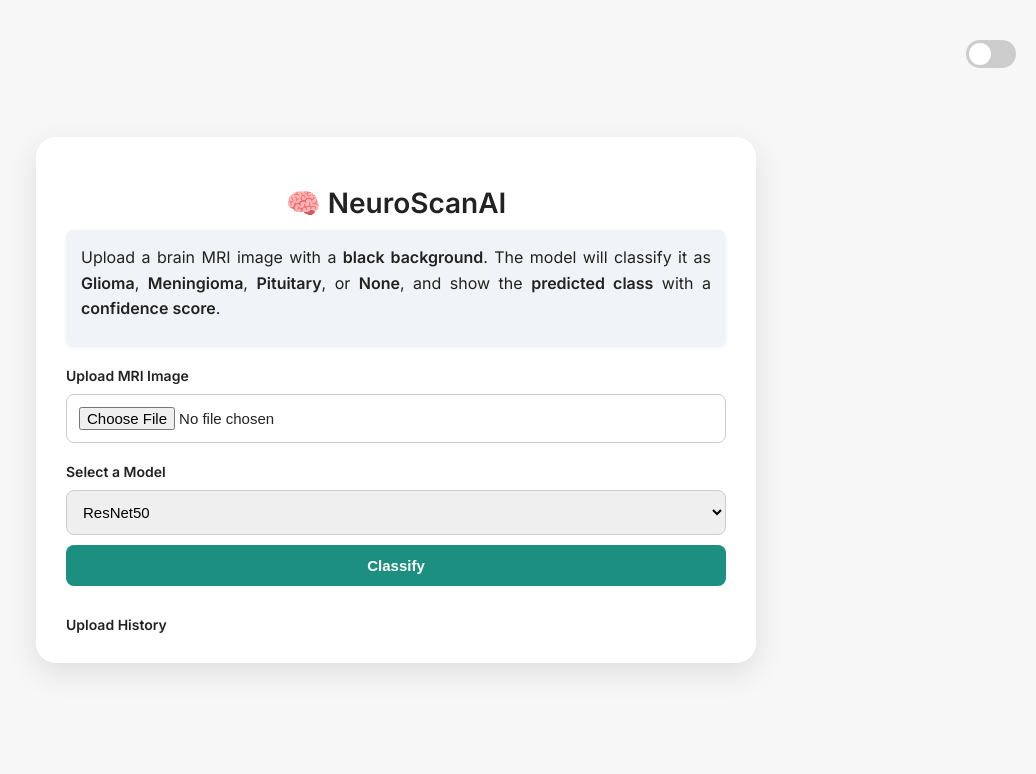
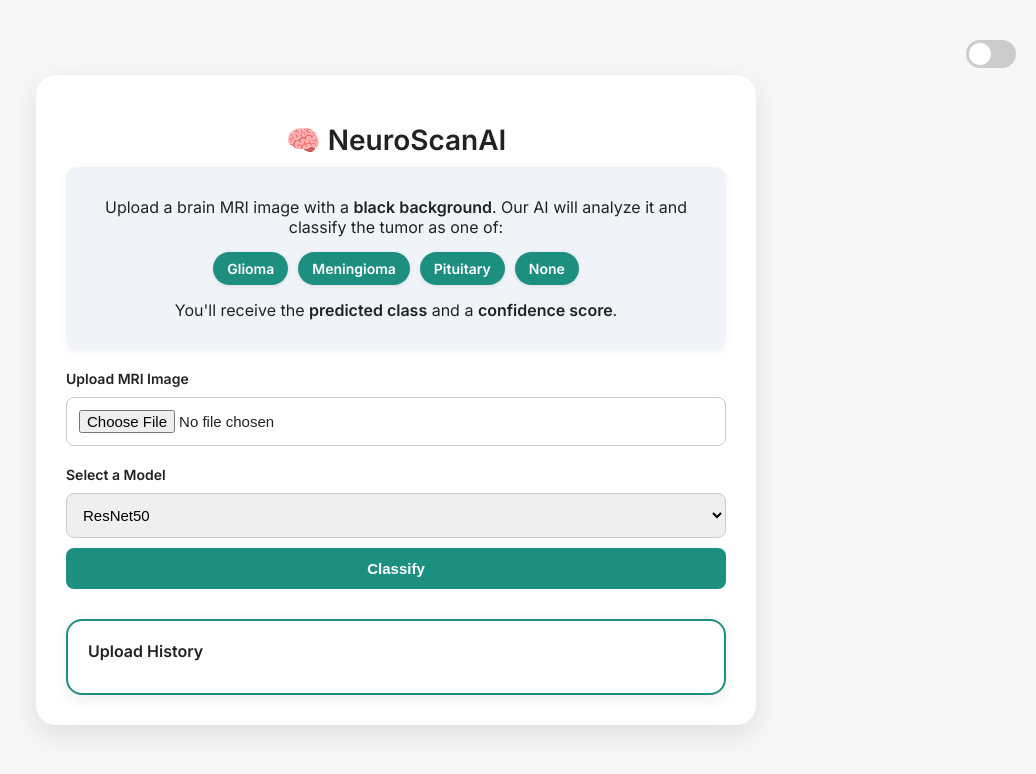
Before and after one commit to CrooBrys/NeuroScanAI, a Flask app: page / in a window 1280 px wide. Shown: the top 774 px of the page, without its empty margins (244-1280 px from the left). Run offline with Flask 3, Linux system fonts and the light colour scheme.

Commit message:
Added badges with tooltips explaining tumour description
Added badge tooltip to display and briefly explain what each classification of tumour means.

```diff
--- a/deployment/static/style.css
+++ b/deployment/static/style.css
@@ -213,95 +213,7 @@ input:checked + .slider:before {
   transform: translateX(22px);
 }
 
-/* History block styling */
-.history {
-  position: relative;
-  margin-top: 30px;
-  font-size: 14px;
-  text-align: left;
-  color: var(--text-color);
-  max-height: 300px;
-  padding-right: 5px;
-  overflow-y: auto;
-  transition: all 0.4s ease;
-}
-
-/* Initially shows scrollbar */
-.history.scroll-reveal {
-  overflow-y: scroll;
-  scrollbar-width: thin;
-  scrollbar-color: #888 transparent;
-}
-
-/* After first interaction: hidden by default, fades in on hover */
-.history.scrolled {
-  overflow-y: auto;
-  scrollbar-width: none;
-  scrollbar-color: transparent transparent;
-}
-
-.history.scrolled:hover {
-  scrollbar-width: thin;
-  scrollbar-color: #888 transparent;
-}
-
-/* WebKit support */
-.history.scroll-reveal::-webkit-scrollbar {
-  width: 6px;
-  transition: all 0.4s ease;
-}
-
-.history.scroll-reveal::-webkit-scrollbar-thumb {
-  background-color: #888;
-  border-radius: 6px;
-}
-
-.history.scrolled::-webkit-scrollbar {
-  width: 0;
-  transition: width 0.4s ease;
-}
-
-.history.scrolled:hover::-webkit-scrollbar {
-  width: 6px;
-}
-
-.history.scrolled:hover::-webkit-scrollbar-thumb {
-  background-color: #888;
-  border-radius: 6px;
-}
-
-.history-entry {
-  margin-bottom: 20px;
-}
-
-.history-meta {
-  font-size: 13px;
-  color: #888;
-  margin-bottom: 6px;
-}
-
-.instructions {
-  font-size: 16px;
-  line-height: 1.6;
-  color: var(--text-color);
-  background-color: #f0f4f8;
-  padding: 15px;
-  border-radius: 8px;
-  box-shadow: 0 1px 4px rgba(0, 0, 0, 0.05);
-  transition: background-color 0.3s ease, color 0.3s ease;
-}
-
-body.dark .instructions {
-  background-color: #1e1e1e;
-  color: var(--text-color);
-  box-shadow: 0 1px 4px rgba(255, 255, 255, 0.05);
-}
-
-.instructions p {
-  margin: 0 0 10px 0;
-  text-align: justify;
-}
-
+/* Scroll hint */
 .scroll-hint {
   font-size: 15px;
   font-weight: 500;
@@ -319,12 +231,156 @@ body.dark .instructions {
   z-index: 10;
 }
 
-
-
-/* Only show when scroll-reveal is active */
 .scroll-hint.visible {
   opacity: 1;
 }
 body.dark .scroll-hint {
   color: white;
 }
+
+/* Updated Upload History Styles */
+.history-wrapper {
+  margin-top: 30px;
+  background-color: var(--card-color);
+  border-radius: 16px;
+  border: 2px solid var(--accent-color);
+  box-shadow: 0 4px 16px rgba(0, 0, 0, 0.08);
+  padding: 20px;
+  text-align: left;
+  transition: border-color 0.3s ease;
+}
+
+body.dark .history-wrapper {
+  border-color: var(--accent-color);
+  box-shadow: 0 4px 16px rgba(255, 255, 255, 0.05);
+}
+
+.history-title {
+  font-size: 16px;
+  font-weight: 600;
+  margin-bottom: 12px;
+  color: var(--text-color);
+  display: block;
+}
+
+.history {
+  max-height: 300px;
+  overflow-y: scroll !important;
+  scrollbar-width: thin;
+  scrollbar-color: #888 transparent;
+  padding-right: 5px;
+}
+
+.history::-webkit-scrollbar {
+  width: 6px;
+}
+
+.history::-webkit-scrollbar-thumb {
+  background-color: #888;
+  border-radius: 6px;
+}
+
+.history-entry {
+  margin-bottom: 20px;
+}
+
+.history-meta {
+  font-size: 13px;
+  color: #888;
+  margin-bottom: 6px;
+}
+
+.instructions {
+  font-size: 16px;
+  color: var(--text-color);
+  background-color: #f0f4f8;
+  padding: 20px;
+  border-radius: 12px;
+  box-shadow: 0 2px 10px rgba(0, 0, 0, 0.05);
+  transition: background-color 0.3s ease, color 0.3s ease;
+  text-align: center;
+}
+
+body.dark .instructions {
+  background-color: #1e1e1e;
+  box-shadow: 0 2px 10px rgba(255, 255, 255, 0.05);
+}
+
+.instructions-heading {
+  font-size: 18px;
+  font-weight: 600;
+  margin-bottom: 10px;
+}
+
+.instructions-text {
+  margin: 10px 0;
+  text-align: center;
+}
+
+.classification-row {
+  display: flex;
+  justify-content: center;
+  flex-wrap: wrap;
+  gap: 10px;
+  margin: 15px 0;
+}
+
+.badge {
+  position: relative;
+  background-color: var(--accent-color);
+  color: white;
+  padding: 8px 14px;
+  border-radius: 999px;
+  font-weight: 600;
+  font-size: 14px;
+  white-space: nowrap;
+  cursor: default;
+  transition: all 0.3s ease;
+  box-shadow: 0 1px 4px rgba(0, 0, 0, 0.1);
+}
+
+.badge:hover {
+  background-color: white;
+  color: var(--accent-color);
+  box-shadow: 0 2px 6px rgba(0, 0, 0, 0.15);
+}
+
+/* Tooltip styles */
+.badge::after {
+  content: attr(data-tooltip);
+  position: absolute;
+  bottom: -38px;
+  left: 50%;
+  transform: translateX(-50%);
+  background-color: var(--card-color);
+  color: var(--text-color);
+  padding: 10px 16px;
+  font-size: 15px;
+  font-weight: 500;
+  border-radius: 8px;
+  white-space: nowrap;
+  box-shadow: 0 2px 10px rgba(0, 0, 0, 0.12);
+  opacity: 0;
+  pointer-events: none;
+  transition: opacity 0.3s ease;
+  z-index: 10;
+}
+
+.badge:hover::after {
+  opacity: 1;
+}
+
+body.dark .badge:hover {
+  background-color: white;
+  color: #409e91;
+}
+
+body.dark .badge::after {
+  background-color: #2c2c2c;
+  color: white;
+  box-shadow: 0 2px 10px rgba(255, 255, 255, 0.05);
+}
+
+body.dark .badge {
+  background-color: #409e91;
+}
--- a/deployment/templates/index.html
+++ b/deployment/templates/index.html
@@ -21,14 +21,21 @@
     <div class="card">
       <h1>🧠 NeuroScanAI</h1>
 
-      <!-- App instructions -->
-      <div class="instructions">
-        <p>
-          Upload a brain MRI image with a <strong>black background</strong>. The model will classify it as
-          <strong>Glioma</strong>, <strong>Meningioma</strong>, <strong>Pituitary</strong>, or <strong>None</strong>,
-          and show the <strong>predicted class</strong> with a <strong>confidence score</strong>.
-        </p>
+    <!-- App instructions -->
+    <div class="instructions">
+      <p class="instructions-text">
+        Upload a brain MRI image with a <strong>black background</strong>. Our AI will analyze it and classify the tumor as one of:
+      </p>
+      <div class="classification-row">
+        <div class="badge" data-tooltip="A fast-growing malignant brain tumor.">Glioma</div>
+        <div class="badge" data-tooltip="A tumor that arises from the meninges (brain lining).">Meningioma</div>
+        <div class="badge" data-tooltip="A tumor in the pituitary gland that affects hormones.">Pituitary</div>
+        <div class="badge" data-tooltip="No tumor detected in the image.">None</div>
       </div>
+      <p class="instructions-text">
+        You'll receive the <strong>predicted class</strong> and a <strong>confidence score</strong>.
+      </p>
+    </div>
 
       <!-- Upload form section -->
       <form id="upload-form">
@@ -57,14 +64,16 @@
       <div id="result"></div>
 
       <!-- Upload history -->
-      <div id="history" class="history">
-        <strong>Upload History</strong>
-        <div id="history-entries"></div>
+      <div class="history-wrapper">
+        <strong class="history-title">Upload History</strong>
+        <div id="history" class="history scroll-reveal">
+          <div id="history-entries"></div>
+        </div>
       </div>
     </div>
   </div>
+
   <div id="scroll-hint" class="scroll-hint"><strong>Scroll down ↓</strong></div>
-
 
   <!-- Main JS file -->
   <script src="{{ url_for('static', filename='script.js') }}"></script>
```
